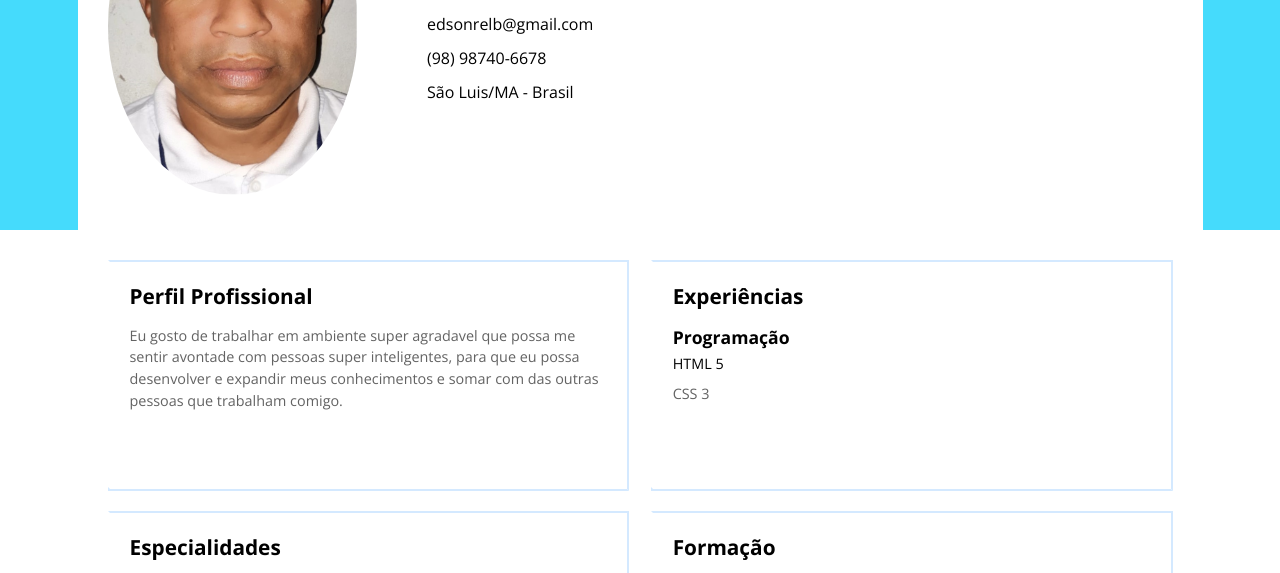
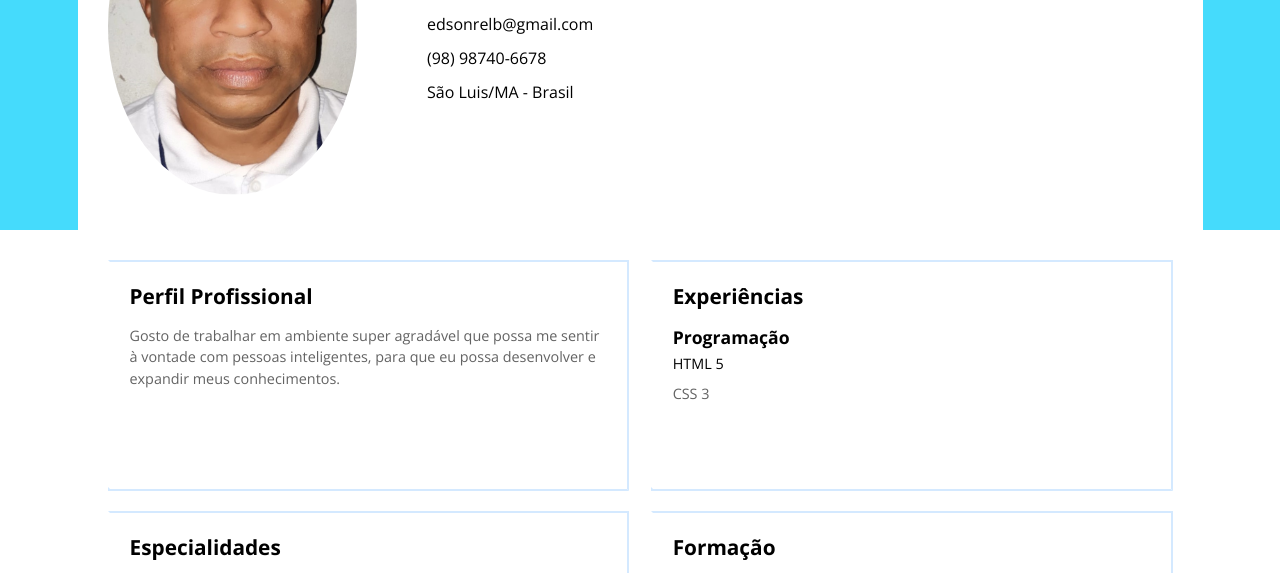
Before and after one commit to edsonkenzie/programador, a plain HTML site: page index.html in a window 1280 px wide. Shown: the part 203-776 px from the top of the page. Drawn offline with nearby package versions, Linux system fonts and the light colour scheme.

```diff
--- a/index.html
+++ b/index.html
@@ -70,7 +70,7 @@
                             <section>
                                 <span class="topo-direita"></span>
                                 <h2>Perfil Profissional</h2>
-                                <p>Eu gosto de trabalhar em ambiente super agradavel que possa me sentir avontade com pessoas super inteligentes, para que eu possa desenvolver e expandir meus conhecimentos e somar com das outras pessoas que trabalham comigo. </p>
+                                <p>Gosto de trabalhar em ambiente super agradável que possa me sentir à vontade com pessoas inteligentes, para que eu possa desenvolver e expandir meus conhecimentos. </p>
                                 <span class="baixo-esquerda"></span>
                             </section>
 
```
